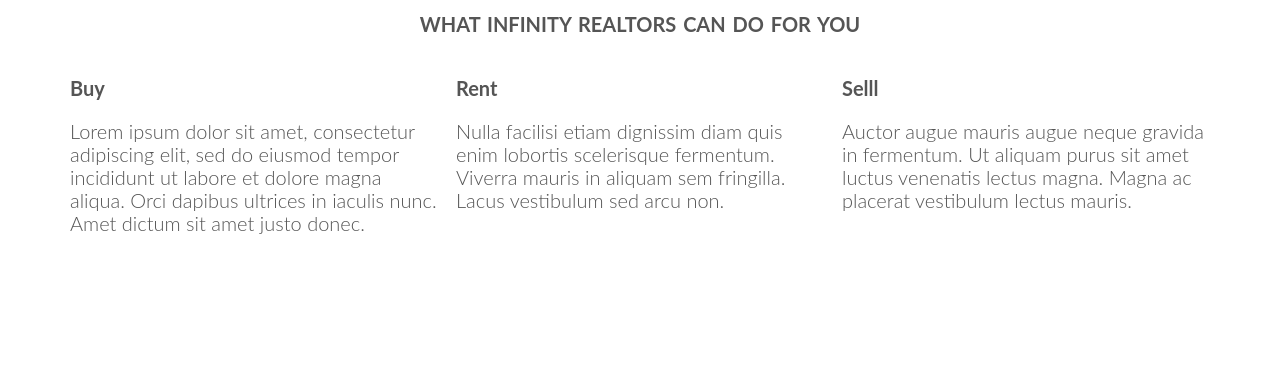
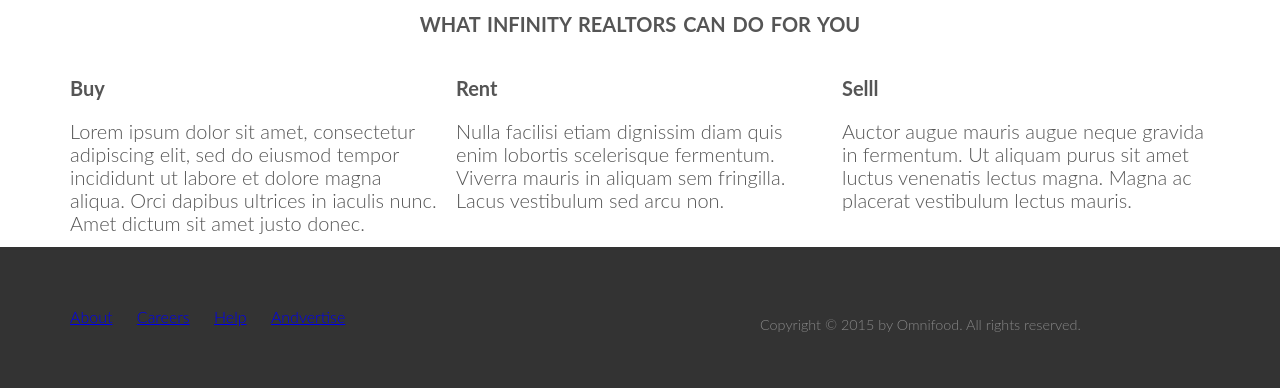
Before and after one commit to kemnerluke/infinity-realtors, a plain HTML site: page index.html in a window 1280 px wide. Shown: the part 827-1215 px from the top of the page. Before the commit the page ends 1074 px from the top, so only its background shows below. Drawn offline with nearby package versions, Linux system fonts and the light colour scheme.

Commit message:
added footer

```diff
--- a/index.html
+++ b/index.html
@@ -89,6 +89,24 @@
 
 
 
+          <footer>
+            <div class="row">
+                <div class="col span-1-of-2">
+                    <ul class="footer-nav">
+                        <li><a href="#">About</a></li>
+                        <li><a href="#">Careers</a></li>
+                        <li><a href="#">Help</a></li>
+                        <li><a href="#">Andvertise</a></li>
+                    </ul>
+                </div>
+
+                <div class="row">
+                    <p>Copyright &copy; 2015 by Omnifood. All rights reserved.</p>
+                </div>
+            </div>
+        </footer>
+
+
 
     </body>
 
--- a/resources/css/styles.css
+++ b/resources/css/styles.css
@@ -121,7 +121,7 @@ h3{
 
 
 
-/* PARAGRAPHS */
+
 
 
 
@@ -150,14 +150,6 @@ h3{
 
 
 
-/*---------- LINKS ----------*/
-
-
-
-
-/* BUTTONSs */
-
-
 
 
 /* REUSABLE COMPONENTs */
@@ -176,9 +168,6 @@ h3{
 
 
 
-/*------HOW IT WORKS---------*/
-
-
 
 
 
@@ -194,3 +183,45 @@ h3{
 /*----------------------------------*/
 /* FOOTER*/
 /*----------------------------------*/
+
+
+footer {
+    background-color: #333;
+    padding: 50px;
+    font-size: 80%;
+}
+
+.footer-nav {
+    list-style: none;
+    float: left;
+}
+
+.footer-nav li {
+    display: inline-block;
+    margin-right: 20px;
+}
+
+.footer-nav li:last-child,{
+    margin-right 0px;
+}
+
+.footer-nav li a:link,
+.footer-nav li a:visited,{
+    text-decoration: none;
+    border: 0;
+    color: #888;
+}
+
+.footer-nav li a:hover,
+.footer-nav li a:active {
+    color: #ddd;
+}
+
+
+
+footer p {
+    color: #888;
+    text-align: center;
+    font-size: 90%;
+    margin-top: 20px;
+}
```
